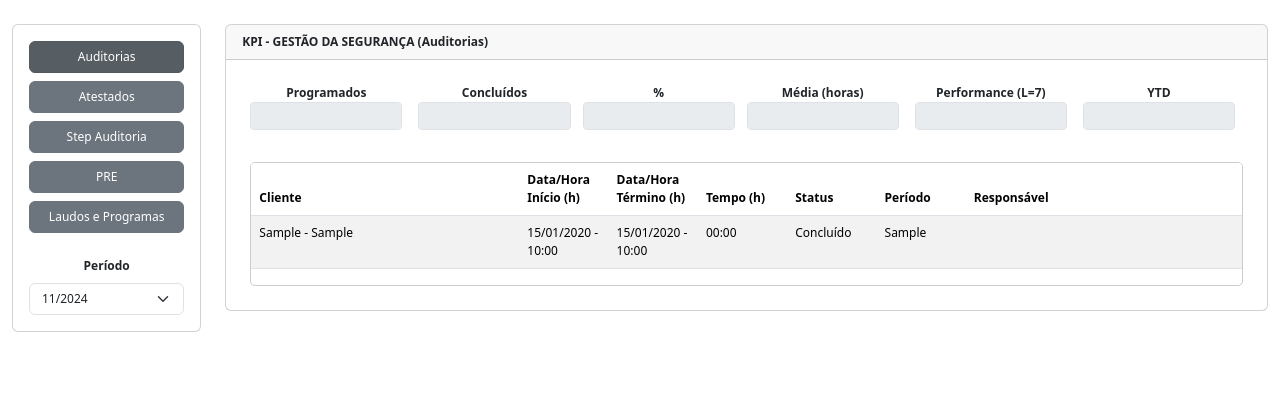
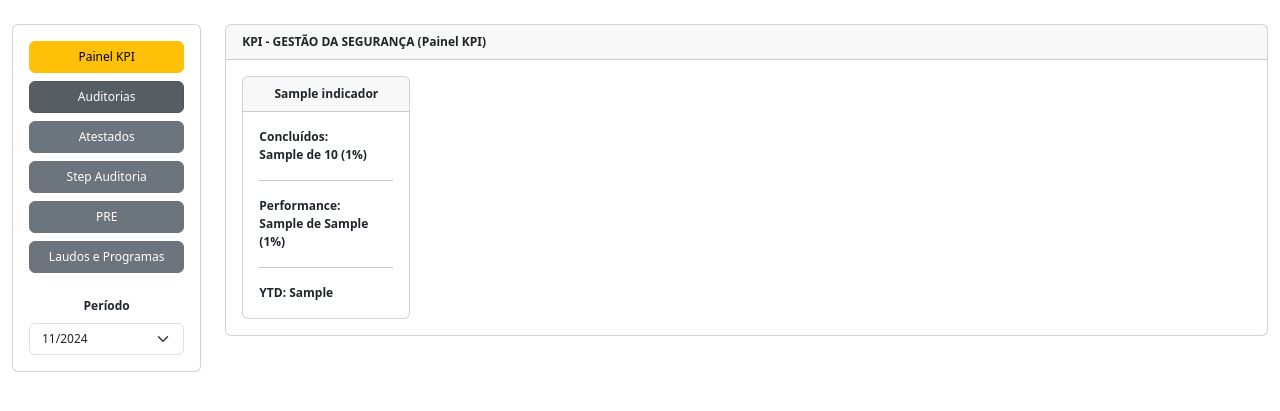
Before and after one commit to grupo-pi-2/projeto-integrador-2, a Django app: template gestao_de_indicadores/templates/gestao_de_indicadores/index.html in a window 1280 px wide. Shown: the part 70-481 px from the top of the page. Run offline with Django 5.2, Linux system fonts and the light colour scheme; data comes from the database, SQL or seed files in the repository; tables that the repository leaves empty hold one stand-in row (values such as "Sample post"); the template is opened without the code that fills it: values that come from a table or form of the project are taken from there, most other values are stand-ins (such as "Sample title", 1, 10 or a date in 2020); some libraries are stand-ins or nearby versions.

Commit message:
feat: criar painel geral segurança

```diff
--- a/gestao_de_indicadores/models.py
+++ b/gestao_de_indicadores/models.py
@@ -18,12 +18,17 @@ class Indicador(models.Model):
     setor = models.ForeignKey(Setor, on_delete=models.CASCADE)
     created_at = models.DateTimeField(auto_now_add=True)
     updated_at = models.DateTimeField(auto_now=True)
+    indicador_geral = models.BooleanField(default=False)
+    indicador_pai = models.ForeignKey('self', null=True, blank=True, on_delete=models.SET_NULL, related_name='subindicadores')
 
     def __str__(self):
         return str(model_to_dict(self))
 
     def is_auditorias(self):
         return self.nome == "Auditorias"
+
+    def is_painel_kpi(self):
+        return self.nome == "Painel KPI"
 
 class Cliente(models.Model):
     razao_social = models.CharField(max_length=150, blank=False)
@@ -57,14 +62,21 @@ class Servico(models.Model):
     def __str__(self):
         return str(model_to_dict(self))
 
-    def tempo_total(self):
+    def tempo_total_formatado(self):
         total = self.data_hora_fim - self.data_hora_inicio
         total_segundos = total.total_seconds()
         horas = int(total_segundos // 3600)
         minutos = int((total_segundos % 3600) // 60)
         return f"{horas:02}:{minutos:02}"
 
+    def tempo_total_em_segundos(self):
+        total = self.data_hora_fim - self.data_hora_inicio
+        return total.total_seconds()
+
+    def dias_total_formatado(self):
+        total = self.data_hora_fim - self.data_hora_inicio
+        return f"{total.days}"
 
     def dias_total(self):
         total = self.data_hora_fim - self.data_hora_inicio
-        return f"{total.days}"
+        return total.days
--- a/gestao_de_indicadores/templates/gestao_de_indicadores/index.html
+++ b/gestao_de_indicadores/templates/gestao_de_indicadores/index.html
@@ -7,7 +7,12 @@
       <div class="card-body">
         <div class="d-grid gap-2">
           {% for indicador in indicadores %}
-            <button class="btn btn-secondary btn-small btn-menu-indicador {% if indicador.is_auditorias %}active{% endif %}" data-indicador-id="{{ indicador.id }}">{{ indicador.nome }}</button>
+            <button
+            class="btn {% if indicador.is_painel_kpi%}btn-warning{% else %}btn-secondary{% endif %}
+                   btn-small
+                   btn-menu-indicador {% if indicador.is_auditorias %}active{% endif %}
+                   {% if indicador.is_painel_kpi %}painel-kpi{% endif %}"
+                   data-indicador-id="{{ indicador.id }}">{{ indicador.nome }}</button>
           {% endfor %}
         </div>
 
--- a/gestao_de_indicadores/templates/gestao_de_indicadores/indicador.html
+++ b/gestao_de_indicadores/templates/gestao_de_indicadores/indicador.html
@@ -6,6 +6,26 @@
   </div>
   <div class="card-body">
     <div class="d-flex flex-column flex-md-row justify-content-between">
+      {% if indicador.is_painel_kpi %}
+        {% for subindicador in subindicadores %}
+          <div class="col-md-2">
+            <div class="card">
+              <div class="card-header text-center">
+                <strong>{{ subindicador.indicador.nome }}</strong>
+              </div>
+              <div class="card-body">
+                <label><strong>Concluídos:</strong></label><br>
+                <label><strong> {{ subindicador.qtde_servicos_concluidos }} de {{ subindicador.qtde_servicos_total }} ({{ subindicador.percentual_servicos_concluidos }}%)</strong></label>
+                <hr>
+                <label><strong>Performance:</strong></label><br>
+                <label><strong>{% if subindicador.indicador.tipo_de_tempo_limite == 'horas' %}{{ subindicador.media_tempo_em_horas_servicos }}{% else %}{{ subindicador.media_dias_servicos }}{% endif %} de {{ subindicador.indicador.tempo_limite }} ({% if subindicador.indicador.tipo_de_tempo_limite == 'horas' %}{{ subindicador.percentual_tempo_em_horas_servicos }}{% else %}{{ subindicador.percentual_dias_servicos }}{% endif %}%)</strong></label>
+                <hr>
+                <label><strong>YTD: {{ subindicador.qtde_servicos_concluidos_no_ano }}</strong></label>
+              </div>
+            </div>
+          </div>
+        {% endfor %}
+      {% else %}
         <div class="form-group text-center mx-2 my-2">
           <label><strong>Programados</strong></label>
           <input type="text" class="form-control form-control-sm text-center bold-input" value="" disabled>
@@ -67,11 +87,11 @@
                     {% if indicador.tipo_de_tempo_limite == 'horas' %}
                       <td class="col-md-1" data-th="Data/Hora Início (h)">{{ servico.data_hora_inicio|date:"d/m/Y" }} - {{ servico.data_hora_inicio|time:"H:i" }}</td>
                       <td class="col-md-1" data-th="Data/Hora Término (h)">{{ servico.data_hora_fim|date:"d/m/Y" }} - {{ servico.data_hora_fim|time:"H:i" }}</td>
-                    <td class="col-md-1" data-th="Tempo (h)">{{ servico.tempo_total }}</td>
+                      <td class="col-md-1" data-th="Tempo (h)">{{ servico.tempo_total_formatado }}</td>
                     {% else %}
                       <td class="col-md-1" data-th="Data">{{ servico.data_hora_inicio|date:"d/m/Y" }}</td>
                       <td class="col-md-1" data-th="Envio">{{ servico.data_hora_fim|date:"d/m/Y" }}</td>
-                    <td class="col-md-1" data-th="Dias">{{ servico.dias_total }}</td>
+                      <td class="col-md-1" data-th="Dias">{{ servico.dias_total_formatado }}</td>
                     {% endif %}
                     <td class="col-md-1" data-th="Status">{{ servico.get_status_display }}</td>
                     <td class="col-md-1" data-th="Período">{{ servico.periodo }}</td>
@@ -90,5 +110,6 @@
             </table>
         </div>
       </div>
+    {% endif %}
   </div>
 </div>
```
Also changed, not shown: gestao_de_indicadores/views.py (+50 -2 lines), gestao_de_indicadores/migrations/0010_criar_indicador_painel_kpi.py (added), gestao_de_indicadores/migrations/0011_merge_20241102_2029.py (added), gestao_de_indicadores/migrations/0012_indicador_indicador_geral_indicador_indicador_pai.py (added), gestao_de_indicadores/migrations/0013_vincular_indicador_pai_painel_kpi.py (added). Lines whose indentation alone changed are shown as unchanged.
